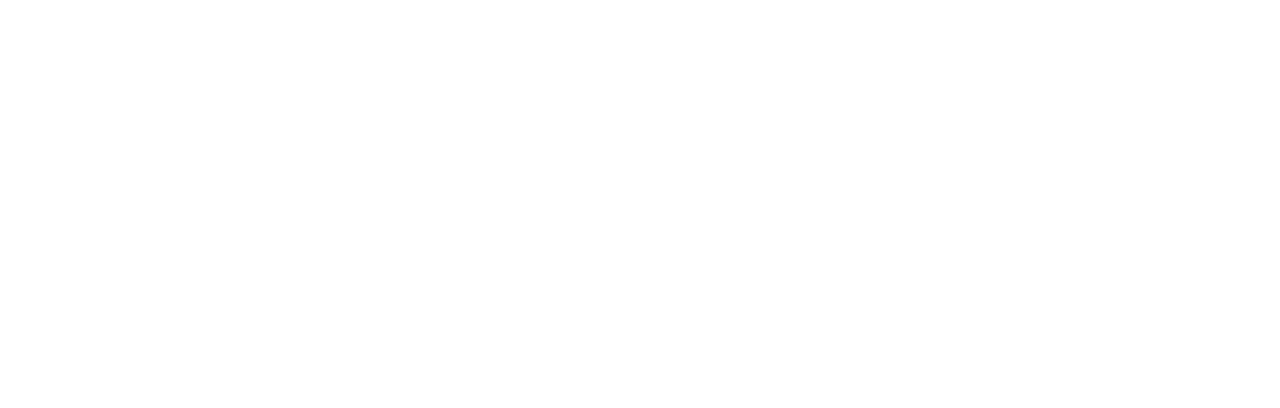
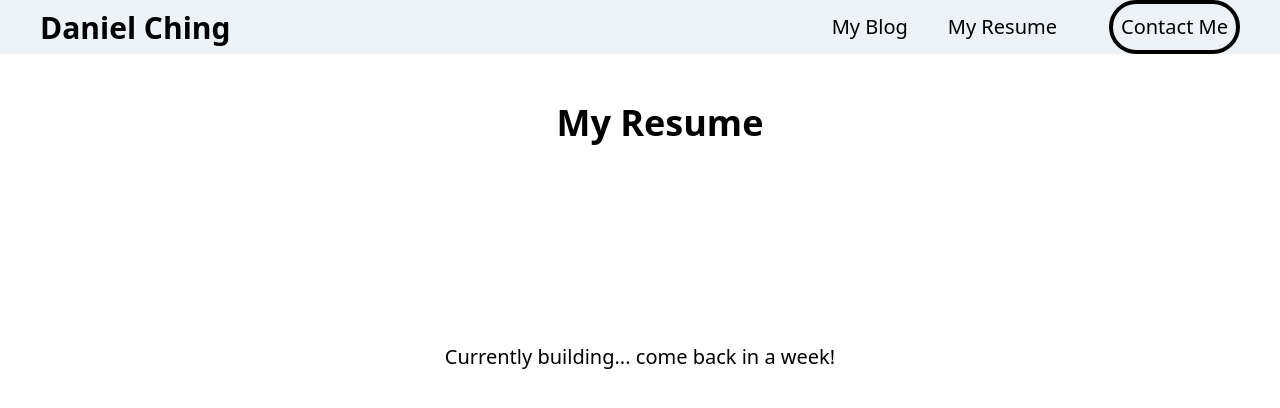
Before and after one commit to danielcwq/personal-website-current-build, a React (Create React App) app: page /resume in a window 1280 px wide. Shown: the top 408 px of the page. Built offline with nearby package versions, Linux system fonts and the light colour scheme.

Commit message:
Added styling changes to nav bar and created new resume page to be fully updated

```diff
--- a/src/App.js
+++ b/src/App.js
@@ -7,6 +7,7 @@ import Contactme from './components/contact-me'
 import Blog from './components/blog'
 import blogChoice from './components/blogchooser';
 import LivingDeep from './components/livingdeep';
+import Resume from './components/resume';
 
 import {BrowserRouter as Router, Switch, Route} from 'react-router-dom'
 
@@ -19,6 +20,7 @@ function App() {
           <Route path ='/blog' exact component = {Blog}/>
           <Route path ='/' exact component = {Home}/>
           <Route path ='/stack' exact component = {Stack}/>
+          <Route path ='/resume' exact component = {Resume}/>
           <Route path = '/contact' exact component = {Contactme}/>
           <Route path='/blog/revision-techniques' exact component={blogChoice}/>
           <Route path = '/blog/living-the-deep-life' exact component = {LivingDeep}/>
--- a/src/components/Navigation.js
+++ b/src/components/Navigation.js
@@ -10,17 +10,21 @@ export default function Navigation(){
                 <div className = 'flex items-center fixed z-10 w-full mx-auto bg-gray-200'>
                     <Link
                     to = '/'
-                    className = 'text-2xl md:text-3xl font-bold text-black mx-auto md:ml-10 ml-3'>
+                    className = 'text-xl md:text-3xl font-bold text-black mx-auto md:ml-10 ml-3'>
                     {content.nav.logo}
                     </Link>
 
-                    <div className = 'mx-4 border-2  md:border-4 rounded-full border-gray-200 p-2 group hover:shadow-lg hover:border-gray-500 md:max-w-xl'>
+                    <div className = 'ml-4 border-2  md:border-4 rounded-full border-gray-200 p-2 group hover:shadow-lg hover:border-gray-500 md:max-w-xl'>
                         <Link to = "/blog" className ='text-lg md:text-xl text-black'>
                             {content.nav.blogText}
                         </Link>
-
                     </div>
-                    <div className = 'ml-4 border-2 md:border-4 md:mr-10 rounded-full border-gray-200 p-2 group hover:shadow-lg hover:border-gray-500'>
+                    <div className = 'ml-4 border-2 md:border-4 md:mr-6 rounded-full border-gray-200 p-2 group hover:shadow-lg hover:border-gray-500'>
+                        <Link to ='/resume' className = 'text-lg md:text-xl text-black'>
+                            {content.nav.resumeText}
+                        </Link>
+                    </div>
+                    <div className = 'ml-4 border-2 md:border-4 md:mr-10 rounded-full border-black-300 p-2 group hover:shadow-lg hover:border-gray-500'>
                             <Link
                             className = 'text-lg text-black md:text-xl'
                             to = "/contact"
@@ -28,7 +32,8 @@ export default function Navigation(){
                                 {content.nav.contactText}
                             </Link>
 
-                        </div>
+                    </div>
+
                 </div>
 
         </Fade>
--- a/src/components/contact.js
+++ b/src/components/contact.js
@@ -25,10 +25,10 @@ export default function Contact() {
                 <p className = 'text-white text-2xl pb-12'>
                     {content.contact.desc2}
                 </p>
-                <a href = 'https://www.linkedin.com/in/daniel-ching-87455b204/' class = 'button' className = 'text-black text-2xl bg-gray-500 hover:bg-gray-700 border-8 border-gray-500 mr-8'>LinkedIn</a>
-                <a href = 'mailto:dancwq2@gmail.com?Subject=Let%27s%20Chat%21&Body=%3CShare%20a%20little%20more%20of%20yourself%20here%21%20%3A%29%3E' class = 'button' className = 'text-black text-2xl bg-gray-500 hover:bg-gray-700 border-8 border-gray-500'>Gmail</a>
-                <a href = 'https://twitter.com/danielchingwq' class = 'button' className = 'text-black text-2xl bg-gray-500 hover:bg-gray-700 border-8 border-gray-500 mr-8 ml-6'> Twitter</a>
-                <a href = 'https://dancwq2.medium.com/about' class = 'button' className = 'text-black text-2xl bg-gray-500 hover:bg-gray-700 border-8 border-gray-500 mr-8'> Medium </a>
+                <a href = 'https://www.linkedin.com/in/daniel-ching-87455b204/' class = 'button' className = 'text-black md:text-2xl bg-gray-500 hover:bg-gray-700 border-8 border-gray-500 mr-8'>LinkedIn</a>
+                <a href = 'mailto:dancwq2@gmail.com?Subject=Let%27s%20Chat%21&Body=%3CShare%20a%20little%20more%20of%20yourself%20here%21%20%3A%29%3E' class = 'button' className = 'text-black md:text-2xl bg-gray-500 hover:bg-gray-700 border-8 border-gray-500'>Gmail</a>
+                <a href = 'https://twitter.com/danielchingwq' class = 'button' className = 'text-black md:text-2xl bg-gray-500 hover:bg-gray-700 border-8 border-gray-500 mr-8 ml-6'> Twitter</a>
+                <a href = 'https://dancwq2.medium.com/about' class = 'button' className = 'text-black md:text-2xl bg-gray-500 hover:bg-gray-700 border-8 border-gray-500 mr-8'> Medium </a>
            </div>
 
       </div>
--- /dev/null
+++ b/src/components/resume.js
@@ -0,0 +1,19 @@
+import React from 'react';
+import Navigation from './Navigation';
+
+function Resume(){
+    return(
+        <div>
+            <Navigation/>
+            <div className = 'flex justify-center'>
+                <h1 className = 'text-4xl py-24 font-bold pl-10 text-justify'> My Resume </h1>
+
+            </div>
+            <div className ='flex justify-center'>
+                <p className ='pt-24 text-xl'>Currently building... come back in a week!</p>
+            </div>
+        </div>
+    )
+}
+
+export default Resume;
--- a/src/content/index.js
+++ b/src/content/index.js
@@ -2,7 +2,8 @@ export default {
   nav: {
     logo: 'Daniel Ching',
     contactText: 'Contact Me',
-    blogText: 'My Blog'
+    blogText: 'My Blog',
+    resumeText: 'My Resume'
   },
   header: {
     img:
```
